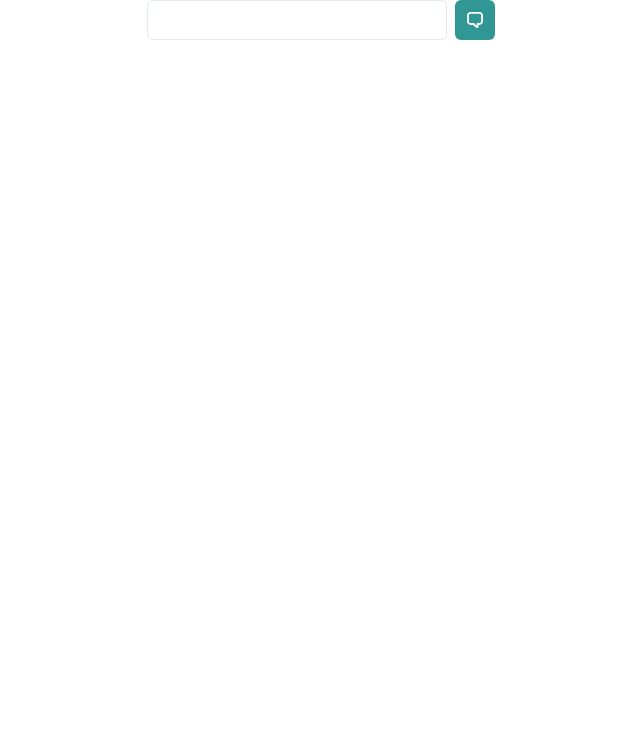
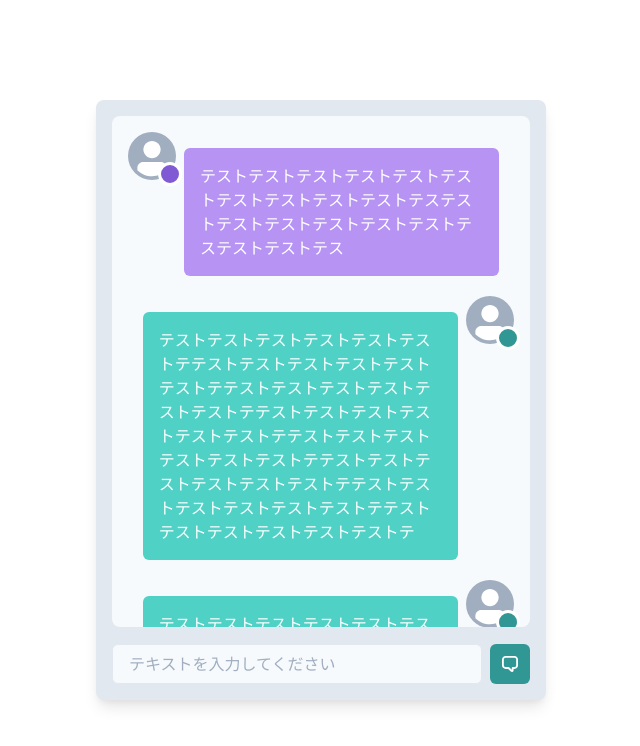
Before and after one commit to keisuke-333/next-ts_chatbot, a Next.js app: page / in a window 1280 px wide. Shown: the top 746 px of the page, without its empty margins (319-959 px from the left). Built offline with nearby package versions, Linux system fonts and the light colour scheme.

Commit message:
一旦デザイン完成

```diff
--- a/src/pages/index.tsx
+++ b/src/pages/index.tsx
@@ -1,18 +1,143 @@
 import {
+  Box,
   Flex,
+  Grid,
   FormControl,
   Input,
   IconButton,
   Stack,
+  Wrap,
+  WrapItem,
+  Avatar,
+  Center,
+  AvatarBadge,
 } from '@chakra-ui/react'
 import { ChatIcon } from '@chakra-ui/icons'
 
 const Home = () => {
   return (
-    <Flex justify="center">
+    <Grid
+      templateColumns='100vw'
+      templateRows='100vh'
+    >
+      <Box
+        w={{base: '100%', md: '90%', lg: '450px'}}
+        h={{base: '100%', md: '95%', lg: '600px'}}
+        p={4}
+        justifySelf='center'
+        alignSelf='center'
+        shadow='lg'
+        rounded='lg'
+        bg='gray.200'
+      >
+        <Box
+          h='90%'
+          p={4}
+          rounded='lg'
+          bg='gray.50'
+          overflowY='auto'
+        >
+          <Wrap mb={4}>
+            <WrapItem>
+              <Avatar>
+                <AvatarBadge boxSize='1.25em' bg='purple.500' />
+              </Avatar>
+            </WrapItem>
+            <WrapItem
+              maxW={{base: '75%', md: '80%'}}
+              pt={4}
+            >
+              <Center
+                color='white'
+                bg='purple.300'
+                p={4}
+                rounded='md'
+              >
+                テストテストテストテストテストテストテストテストテストテストテステストテストテストテストテストテストテステストテストテス
+              </Center>
+            </WrapItem>
+          </Wrap>
+          <Wrap
+            mb={4}
+            justify='flex-end'
+          >
+            <WrapItem
+              maxW={{base: '75%', md: '80%'}}
+              pt={4}
+            >
+              <Center
+                color='white'
+                bg='teal.300'
+                p={4}
+                rounded='md'
+              >
+                テストテストテストテストテストテストテテストテストテストテストテストテストテテストテストテストテストテストテストテテストテストテストテストテストテストテテストテストテストテストテストテストテテストテストテストテストテストテストテテストテストテストテストテストテストテテストテストテストテストテストテストテ
+              </Center>
+            </WrapItem>
+            <WrapItem>
+              <Avatar>
+                <AvatarBadge boxSize='1.25em' bg='teal.500' />
+              </Avatar>
+            </WrapItem>
+          </Wrap>
+          <Wrap
+            mb={4}
+            justify='flex-end'
+          >
+            <WrapItem
+              maxW={{base: '75%', md: '80%'}}
+              pt={4}
+            >
+              <Center
+                color='white'
+                bg='teal.300'
+                p={4}
+                rounded='md'
+              >
+                テストテストテストテストテストテストテテストテストテストテストテストテストテテストテストテストテストテストテストテテストテストテストテストテストテストテテストテストテストテストテストテストテテストテストテストテストテストテストテテストテストテストテストテストテストテテストテストテストテストテストテストテ
+              </Center>
+            </WrapItem>
+            <WrapItem>
+              <Avatar>
+                <AvatarBadge boxSize='1.25em' bg='teal.500' />
+              </Avatar>
+            </WrapItem>
+          </Wrap>
+          <Wrap mb={4}>
+            <WrapItem>
+              <Avatar>
+                <AvatarBadge boxSize='1.25em' bg='purple.500' />
+              </Avatar>
+            </WrapItem>
+            <WrapItem
+              maxW={{base: '75%', md: '80%'}}
+              pt={4}
+            >
+              <Center
+                color='white'
+                bg='purple.300'
+                p={4}
+                rounded='md'
+              >
+                テストテストテスト
+              </Center>
+            </WrapItem>
+          </Wrap>
+        </Box>
+        <Flex
+          h='10%'
+          flexDir='column'
+          justify='flex-end'
+        >
           <Stack isInline>
-        <FormControl w={300}>
-          <Input id="text" type="text"/>
+            <FormControl>
+              <Input
+                id="text"
+                type="text"
+                placeholder='テキストを入力してください'
+                bg='gray.50'
+                focusBorderColor='teal.500'
+              />
             </FormControl>
             <IconButton
               colorScheme="teal"
@@ -21,6 +146,8 @@ const Home = () => {
             />
           </Stack>
         </Flex>
+      </Box>
+    </Grid>
   )
 }
 
```
Lines whose indentation alone changed are shown as unchanged.
